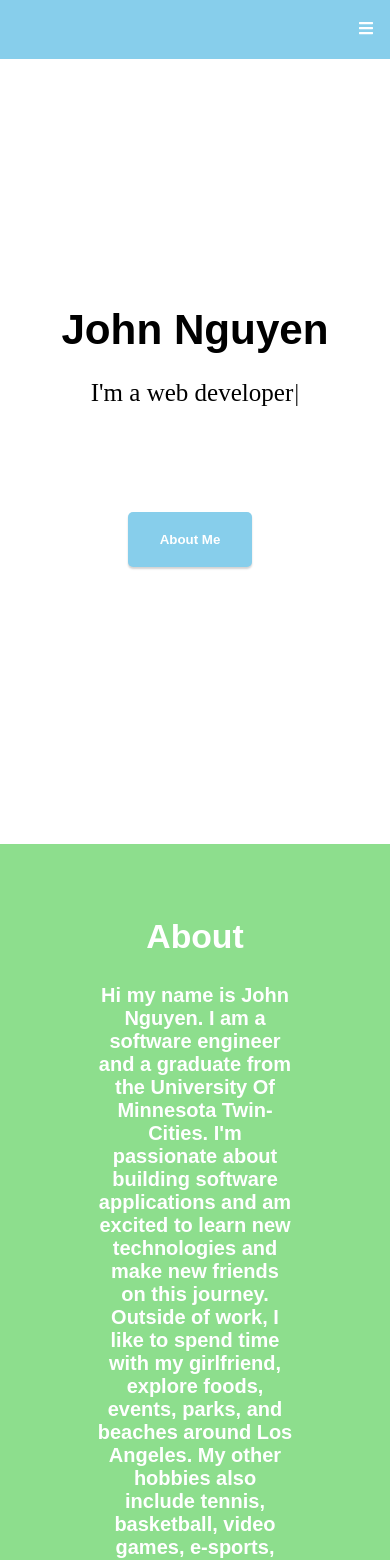
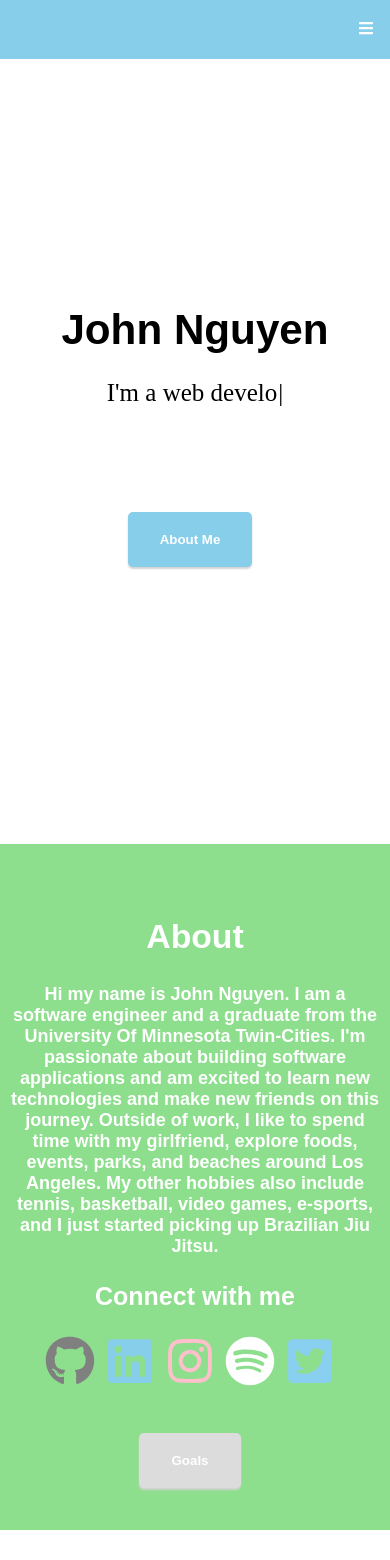
Before and after one commit to johnson82nguyen/React-Main-Portfolio, a React (Create React App) app in the folder website/: page / in a window 390 px wide. Shown: the top 1560 px of the page. Built offline with nearby package versions, Linux system fonts and the light colour scheme.

Commit message:
responsive design

```diff
--- a/website/src/components/About.css
+++ b/website/src/components/About.css
@@ -13,7 +13,7 @@
     flex-direction: column;
 }
 
-@media screen and (max-width:445px) {
+@media screen and (min-width:375x) {
     .about {
         height: 100%;
     }
@@ -21,8 +21,9 @@
 
 .paragraph1 {
     font-weight: bold;
-    font-size: 20px;
-    width: 50%;
+    font-size: 18px;
+    min-width: 375px;
+    max-width: 75%;
     margin: auto;
     text-align: center;
 }
```
